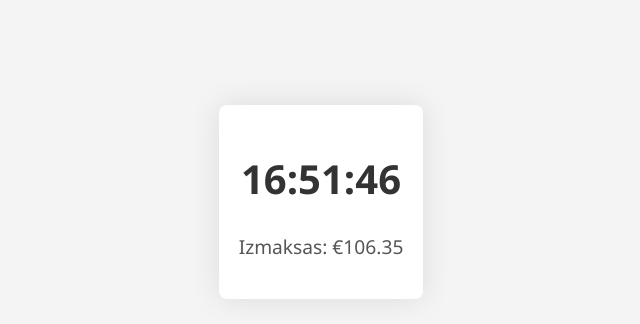
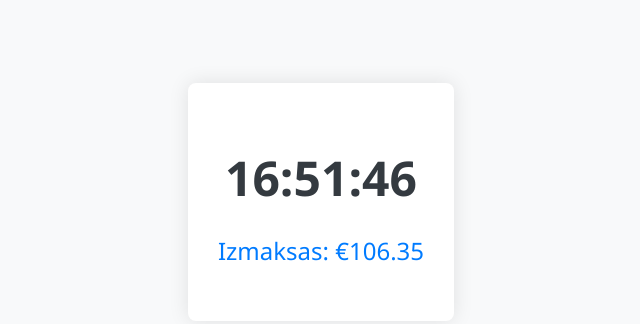
Before and after one commit to AldisBask/darbinieks_izmaks-, a plain HTML site: page index.html in a window 1280 px wide. Shown: the part 198-522 px from the top of the page, without its empty margins (319-959 px from the left). Drawn offline with Linux system fonts and the light colour scheme.

Commit message:
Update styles.css

```diff
--- a/styles.css
+++ b/styles.css
@@ -1,6 +1,6 @@
 body {
     font-family: 'Segoe UI', Tahoma, Geneva, Verdana, sans-serif;
-    background-color: #f4f4f4;
+    background-color: #f8f9fa;
     display: flex;
     align-items: center;
     justify-content: center;
@@ -11,18 +11,32 @@ body {
 .timer-container {
     text-align: center;
     background-color: #fff;
-    padding: 20px;
+    padding: 30px;
     border-radius: 8px;
-    box-shadow: 0 0 30px rgba(0, 0, 0, 0.1);
+    box-shadow: 0 0 20px rgba(0, 0, 0, 0.1);
 }
 
 #timer {
-    font-size: 2.5em;
-    color: #333;
+    font-size: 3em;
+    color: #343a40;
+    margin-bottom: 20px;
 }
 
 #cost {
-    font-size: 1.2em;
-    margin-top: 10px;
-    color: #555;
+    font-size: 1.5em;
+    color: #007bff;
 }
+
+/* Pievieno efektu tikai, kad taimers darbojas */
+.timer-active #timer {
+    animation: pulse 1s infinite;
+}
+
+@keyframes pulse {
+    0%, 100% {
+        transform: scale(1);
+    }
+    50% {
+        transform: scale(1.1);
+    }
+}
```
